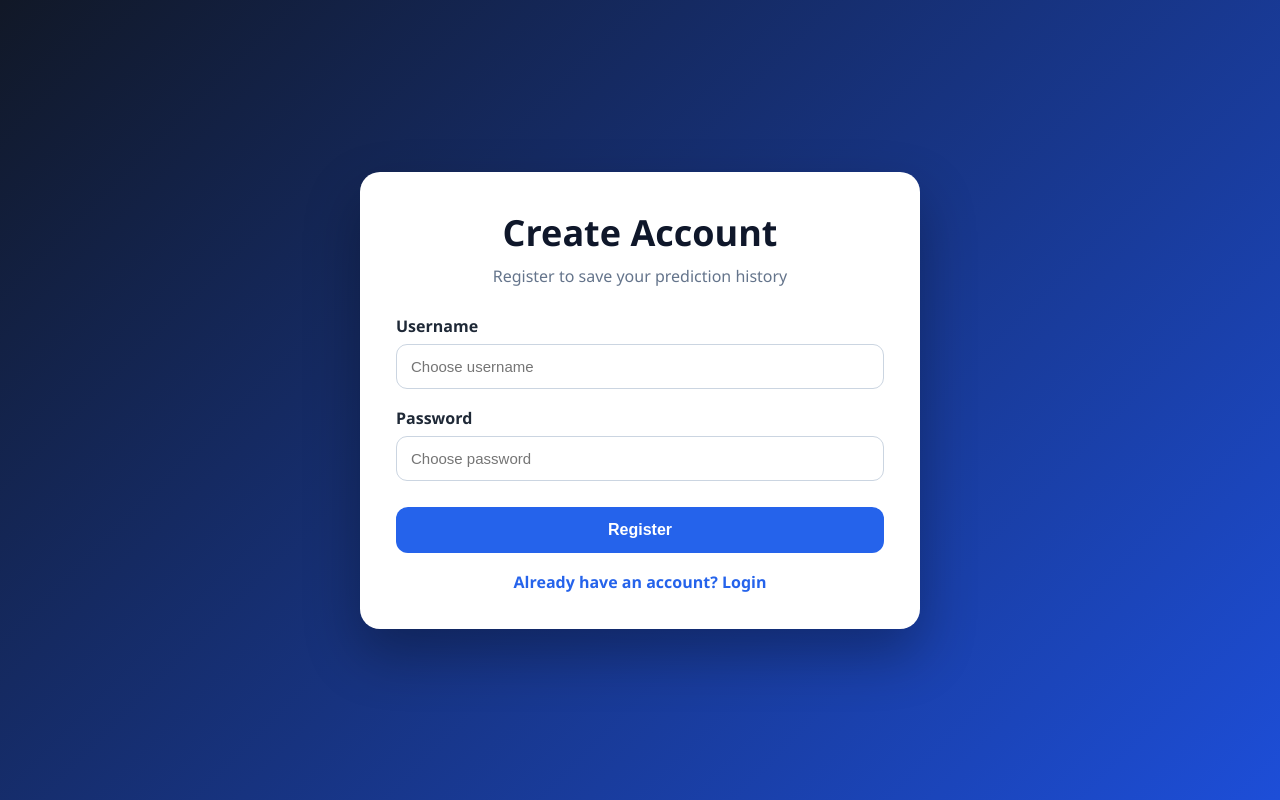
After one commit to javvadimanikanta-source/Smart-Trip-ETA, a Flask app: page /register in a window 1280 px wide. The commit adds this page. Run offline with Flask 3, Linux system fonts and the light colour scheme; parts of the project's set-up code (start-up, migrations or seed data) failed here and were passed over.

Commit message:
addedlogin system and private prediction and private history

```diff
--- a/webapp/app.py
+++ b/webapp/app.py
@@ -1,21 +1,38 @@
-from flask import Flask, render_template, request
+from flask import Flask, render_template, request, redirect, url_for, session, flash
 import joblib
 import pandas as pd
 import sqlite3
 from datetime import datetime
+from werkzeug.security import generate_password_hash, check_password_hash
+import os
 
 app = Flask(__name__)
+
+app.secret_key = os.environ.get("SECRET_KEY", "smarttrip_secret_key")
 
 model = joblib.load("model.pkl")
 
 
+def get_db():
+    return sqlite3.connect("database.db")
+
+
 def init_db():
-    conn = sqlite3.connect("database.db")
+    conn = get_db()
     cursor = conn.cursor()
+
+    cursor.execute("""
+        CREATE TABLE IF NOT EXISTS users (
+            id INTEGER PRIMARY KEY AUTOINCREMENT,
+            username TEXT UNIQUE NOT NULL,
+            password_hash TEXT NOT NULL
+        )
+    """)
 
     cursor.execute("""
         CREATE TABLE IF NOT EXISTS predictions (
             id INTEGER PRIMARY KEY AUTOINCREMENT,
+            username TEXT,
             distance REAL,
             hour INTEGER,
             minute INTEGER,
@@ -37,11 +54,76 @@ init_db()
 
 @app.route("/")
 def home():
-    return render_template("index.html")
+    if "username" not in session:
+        return redirect(url_for("login"))
+    return render_template("index.html", username=session["username"])
+
+
+@app.route("/register", methods=["GET", "POST"])
+def register():
+    if request.method == "POST":
+        username = request.form["username"].strip().lower()
+        password = request.form["password"]
+
+        password_hash = generate_password_hash(password)
+
+        try:
+            conn = get_db()
+            cursor = conn.cursor()
+            cursor.execute(
+                "INSERT INTO users (username, password_hash) VALUES (?, ?)",
+                (username, password_hash)
+            )
+            conn.commit()
+            conn.close()
+
+            flash("Account created successfully. Please login.")
+            return redirect(url_for("login"))
+
+        except sqlite3.IntegrityError:
+            flash("Username already exists. Please choose another username.")
+            return redirect(url_for("register"))
+
+    return render_template("register.html")
+
+
+@app.route("/login", methods=["GET", "POST"])
+def login():
+    if request.method == "POST":
+        username = request.form["username"].strip().lower()
+        password = request.form["password"]
+
+        conn = get_db()
+        cursor = conn.cursor()
+        cursor.execute(
+            "SELECT password_hash FROM users WHERE username = ?",
+            (username,)
+        )
+        user = cursor.fetchone()
+        conn.close()
+
+        if user and check_password_hash(user[0], password):
+            session["username"] = username
+            return redirect(url_for("home"))
+
+        flash("Invalid username or password.")
+        return redirect(url_for("login"))
+
+    return render_template("login.html")
+
+
+@app.route("/logout")
+def logout():
+    session.pop("username", None)
+    return redirect(url_for("login"))
 
 
 @app.route("/predict", methods=["POST"])
 def predict():
+    if "username" not in session:
+        return redirect(url_for("login"))
+
+    username = session["username"]
 
     distance = float(request.form["distance"])
     hour = int(request.form["hour"])
@@ -69,16 +151,17 @@ def predict():
     prediction = model.predict(data)[0]
     minutes = round(prediction / 60, 2)
 
-    conn = sqlite3.connect("database.db")
+    conn = get_db()
     cursor = conn.cursor()
 
     cursor.execute("""
         INSERT INTO predictions (
-            distance, hour, minute, rounded_hour, month,
+            username, distance, hour, minute, rounded_hour, month,
             weekday, passenger_count, predicted_duration, created_at
         )
-        VALUES (?, ?, ?, ?, ?, ?, ?, ?, ?)
+        VALUES (?, ?, ?, ?, ?, ?, ?, ?, ?, ?)
     """, (
+        username,
         distance,
         hour,
         minute,
@@ -96,26 +179,36 @@ def predict():
     return render_template(
         "result.html",
         prediction=minutes,
-        rounded_hour=rounded_hour
+        username=username
     )
 
 
 @app.route("/history")
 def history():
-    conn = sqlite3.connect("database.db")
+    if "username" not in session:
+        return redirect(url_for("login"))
+
+    username = session["username"]
+
+    conn = get_db()
     cursor = conn.cursor()
 
     cursor.execute("""
         SELECT distance, hour, minute, rounded_hour, month,
                weekday, passenger_count, predicted_duration, created_at
         FROM predictions
+        WHERE username = ?
         ORDER BY id DESC
-    """)
+    """, (username,))
 
     records = cursor.fetchall()
     conn.close()
 
-    return render_template("history.html", records=records)
+    return render_template(
+        "history.html",
+        records=records,
+        username=username
+    )
 
 
 if __name__ == "__main__":
--- /dev/null
+++ b/webapp/templates/register.html
@@ -0,0 +1,43 @@
+<!DOCTYPE html>
+<html>
+<head>
+    <title>Register - SmartTrip</title>
+    <link rel="stylesheet" href="{{ url_for('static', filename='style.css') }}">
+</head>
+<body>
+
+<div class="page">
+    <div class="card">
+        <div class="header">
+            <h1>Create Account</h1>
+            <p>Register to save your prediction history</p>
+        </div>
+
+        {% with messages = get_flashed_messages() %}
+            {% if messages %}
+                {% for message in messages %}
+                    <p class="message">{{ message }}</p>
+                {% endfor %}
+            {% endif %}
+        {% endwith %}
+
+        <form action="/register" method="POST">
+            <div class="form-group">
+                <label>Username</label>
+                <input type="text" name="username" placeholder="Choose username" required>
+            </div>
+
+            <div class="form-group">
+                <label>Password</label>
+                <input type="password" name="password" placeholder="Choose password" required>
+            </div>
+
+            <button type="submit">Register</button>
+        </form>
+
+        <a class="history-link" href="/login">Already have an account? Login</a>
+    </div>
+</div>
+
+</body>
+</html>
--- a/webapp/templates/result.html
+++ b/webapp/templates/result.html
@@ -8,7 +8,9 @@
 
 <div class="page">
     <div class="card result-card">
-        <h1> SmartTrip Result</h1>
+        <h1>SmartTrip Result</h1>
+
+        <p class="note">User: {{ username }}</p>
 
         <div class="result-box">
             <p>Estimated Taxi Travel Time</p>
@@ -20,6 +22,7 @@
         </p>
 
         <a class="link-btn" href="/">Predict Another Trip</a>
+        <a class="history-link" href="/history">View My History</a>
     </div>
 </div>
 
```
Also changed, not shown: webapp/static/style.css (+30 -0 lines), webapp/templates/history.html (+11 -1 lines), webapp/templates/index.html (+12 -8 lines), webapp/templates/login.html (added, +43 -0 lines).
